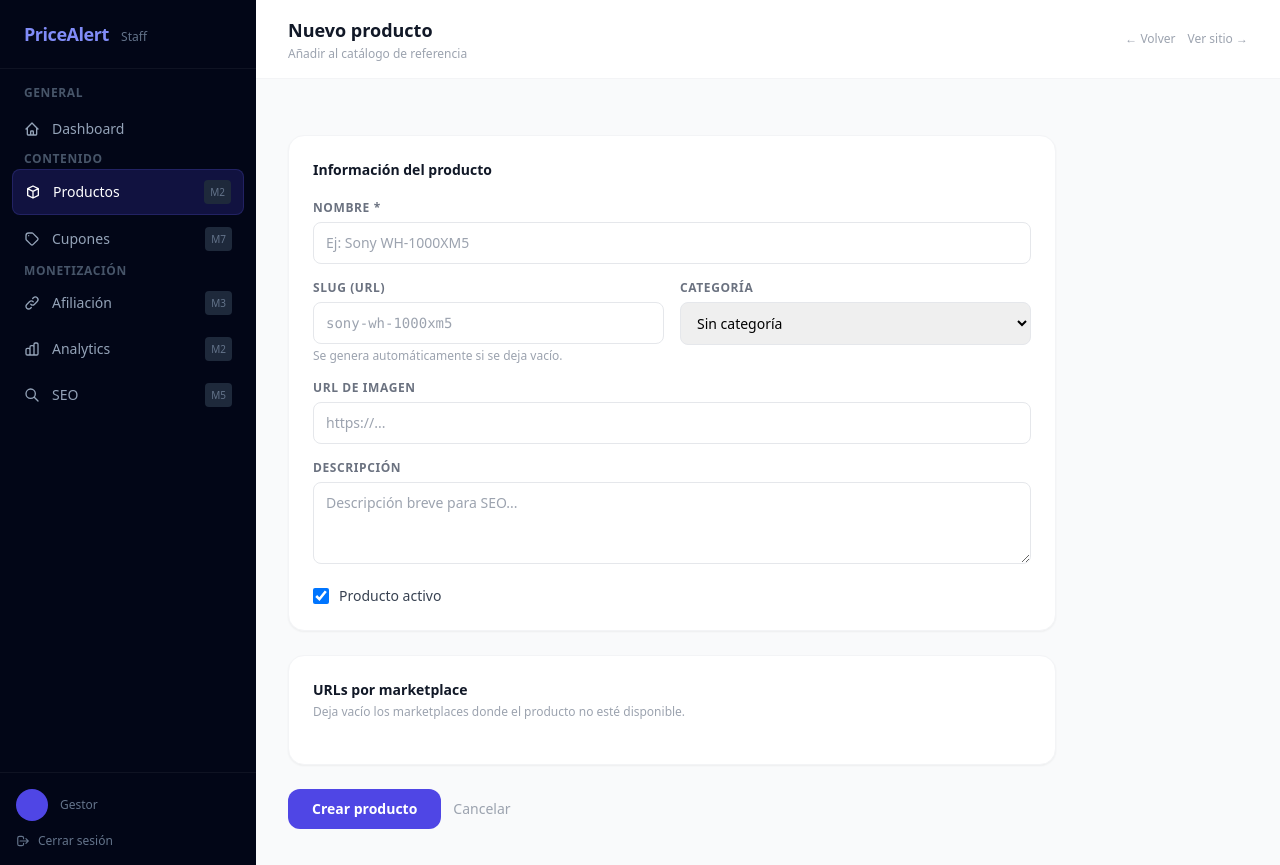
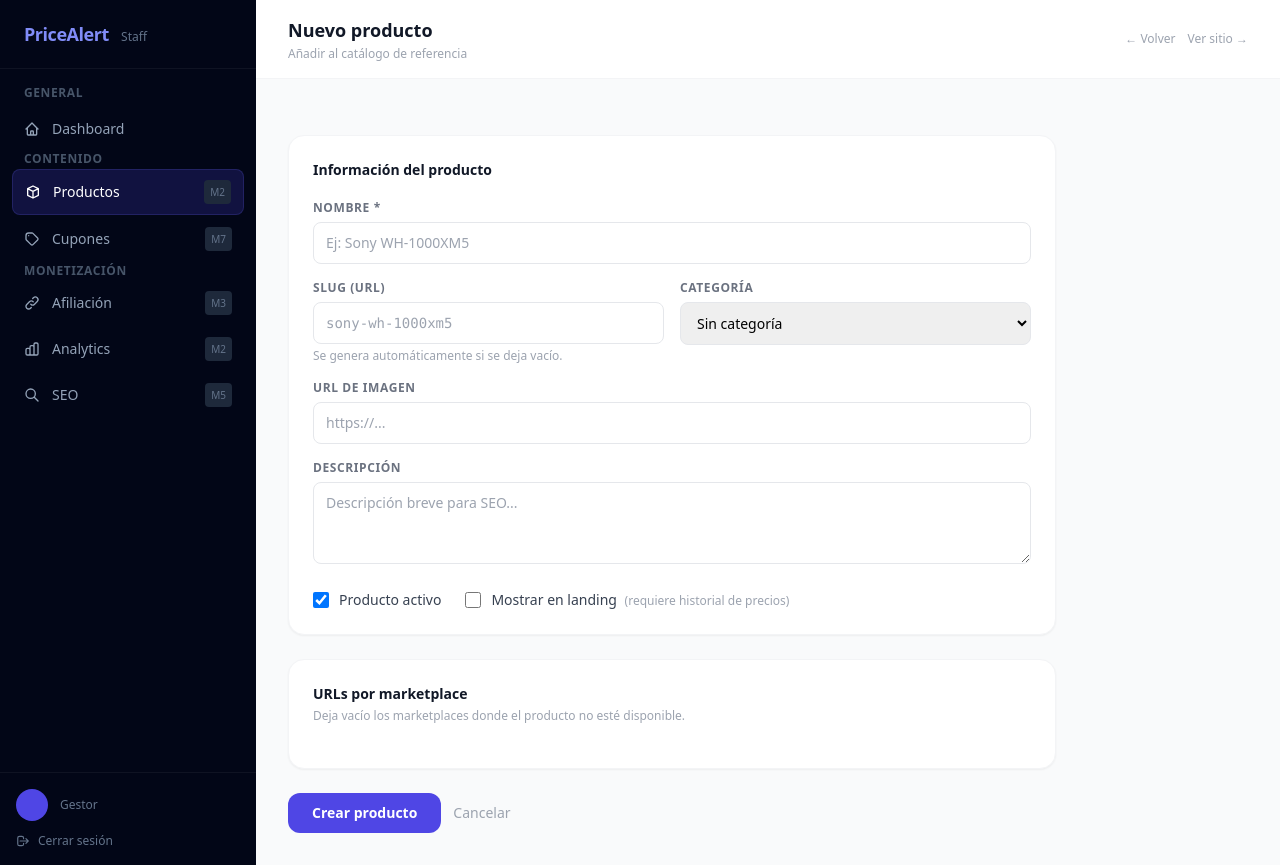
Before and after one commit to jonathanmade/price-alert-tracker, a Django app: template templates/staff/products/form.html in a window 1280 px wide. Run offline with Django 5.2, Linux system fonts and the light colour scheme; the template is opened without the code that fills it: values that come from a table or form of the project are taken from there, others are empty; data comes from the database, SQL or seed files in the repository; parts of the project's set-up code (start-up, migrations or seed data) failed here and were passed over; some libraries are stand-ins or nearby versions.

Commit message:
feat(staff): add featured checkbox to product form and save in create/edit views

```diff
--- a/apps/staff/views.py
+++ b/apps/staff/views.py
@@ -174,6 +174,7 @@ class ProductCreateView(StaffAccessMixin, View):
         image_url = request.POST.get("image_url", "").strip()
         cat_id    = request.POST.get("category") or None
         active    = request.POST.get("active") == "on"
+        featured  = request.POST.get("featured") == "on"
 
         if not name:
             messages.error(request, "El nombre es obligatorio.")
@@ -182,6 +183,7 @@ class ProductCreateView(StaffAccessMixin, View):
         product = ReferenceProduct.objects.create(
             name=name, slug=slug, description=desc,
             image_url=image_url, category_id=cat_id, active=active,
+            featured=featured,
         )
 
         # URLs por marketplace
@@ -224,6 +226,7 @@ class ProductEditView(StaffAccessMixin, View):
         product.image_url = request.POST.get("image_url", "").strip()
         product.category_id = request.POST.get("category") or None
         product.active    = request.POST.get("active") == "on"
+        product.featured  = request.POST.get("featured") == "on"
         product.save()
 
         for mp in Marketplace.objects.filter(active=True):
--- a/templates/staff/products/form.html
+++ b/templates/staff/products/form.html
@@ -59,11 +59,22 @@
           class="w-full border border-gray-200 rounded-lg px-3 py-2.5 text-sm focus:outline-none focus:ring-2 focus:ring-indigo-500">{{ product.description|default:'' }}</textarea>
       </div>
 
-      <div class="flex items-center gap-2.5">
-        <input type="checkbox" name="active" id="active"
-          {% if not product or product.active %}checked{% endif %}
-          class="w-4 h-4 rounded text-indigo-600 focus:ring-indigo-500" />
-        <label for="active" class="text-sm font-medium text-gray-700">Producto activo</label>
+      <div class="sm:col-span-2 flex flex-wrap items-center gap-6 pt-1">
+        <div class="flex items-center gap-2.5">
+          <input type="checkbox" name="active" id="active"
+            {% if not product or product.active %}checked{% endif %}
+            class="w-4 h-4 rounded text-indigo-600 focus:ring-indigo-500" />
+          <label for="active" class="text-sm font-medium text-gray-700">Producto activo</label>
+        </div>
+        <div class="flex items-center gap-2.5">
+          <input type="checkbox" name="featured" id="featured"
+            {% if product.featured %}checked{% endif %}
+            class="w-4 h-4 rounded text-indigo-600 focus:ring-indigo-500" />
+          <label for="featured" class="text-sm font-medium text-gray-700">
+            Mostrar en landing
+            <span class="ml-1 text-xs text-gray-400">(requiere historial de precios)</span>
+          </label>
+        </div>
       </div>
 
     </div>
```
